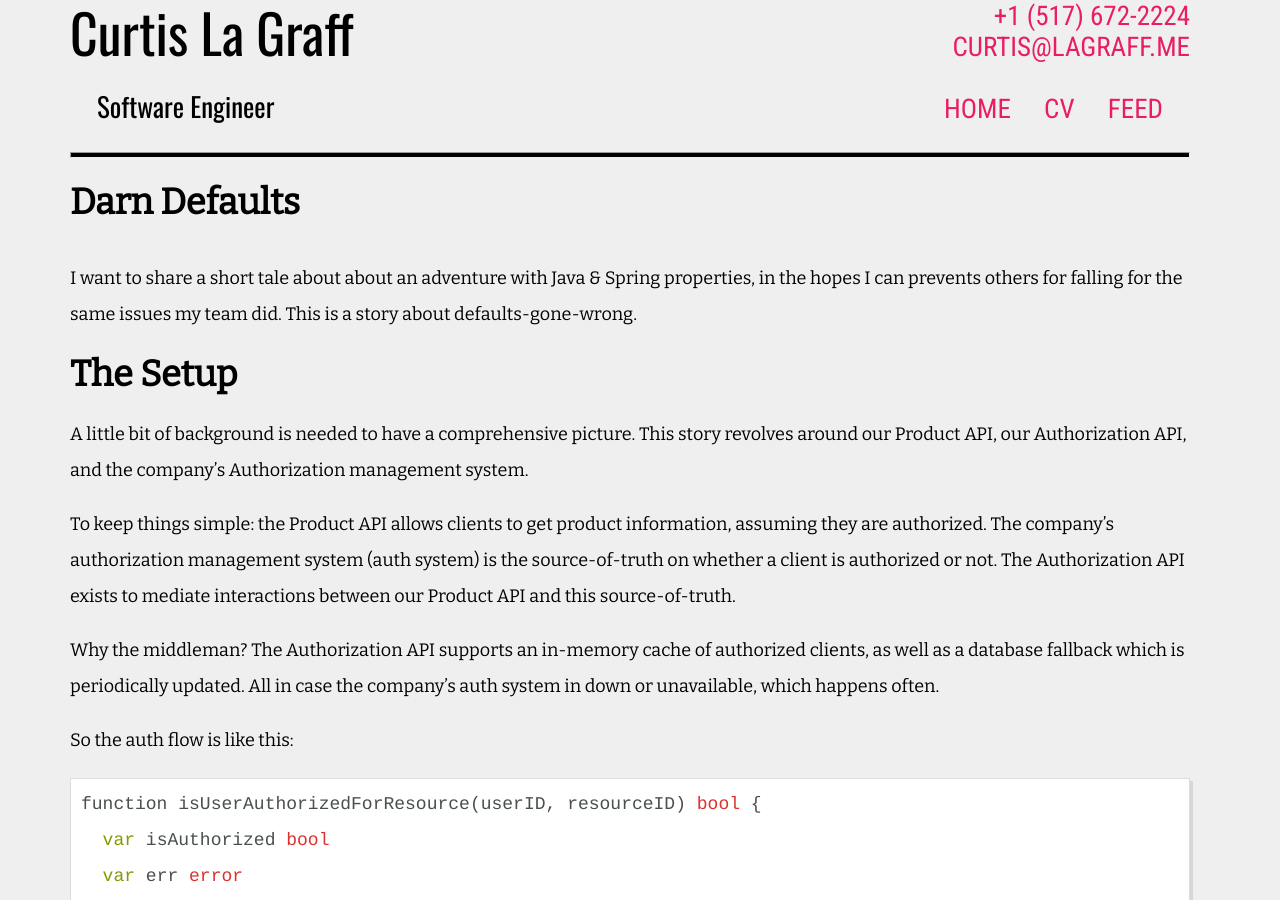
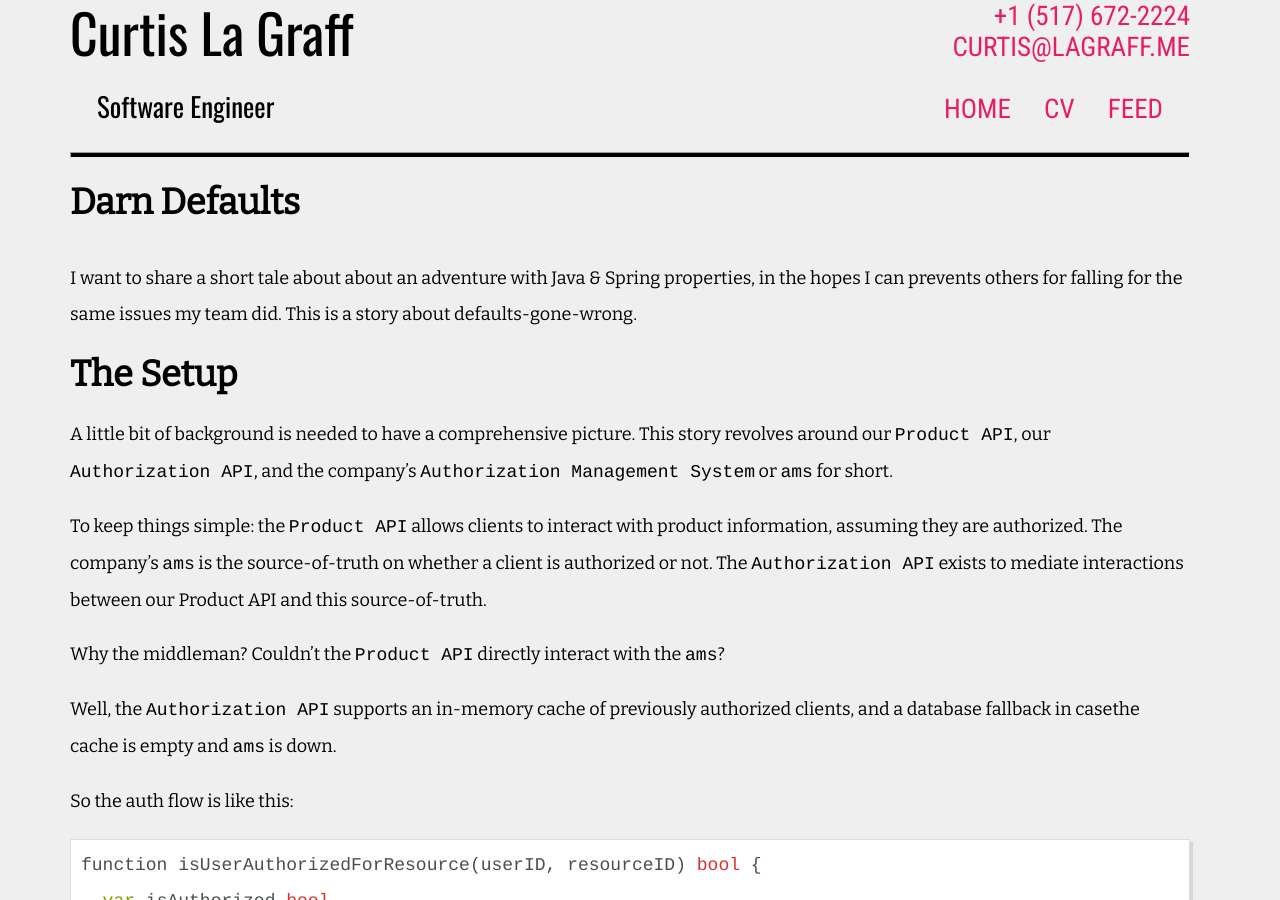
Before and after one commit to clagraff/clagraff.github.io, a Jekyll site: the page built from _posts/2020-01-08-darn-defaults.md, in a window 1280 px wide and 900 px high. Built offline with Jekyll 4.4.1, drawn with Linux system fonts in a browser that asks for light colours.

Commit message:
Update 2020-01-08-darn-defaults.md

```diff
--- a/_posts/2020-01-08-darn-defaults.md
+++ b/_posts/2020-01-08-darn-defaults.md
@@ -8,15 +8,16 @@ issues my team did. This is a story about defaults-gone-wrong.
 
 # The Setup
 
-A little bit of background is needed to have a comprehensive picture. This story revolves around our Product API, our Authorization API,
-and the company's Authorization management system.
+A little bit of background is needed to have a comprehensive picture. This story revolves around our `Product API`, our `Authorization API`,
+and the company's `Authorization Management System` or `ams` for short.
 
-To keep things simple: the Product API allows clients to get product information, assuming they are authorized. The company's
-authorization management system (auth system) is the source-of-truth on whether a client is authorized or not. The Authorization API
-exists to mediate interactions between our Product API and this source-of-truth.
+To keep things simple: the `Product API` allows clients to interact with product information, assuming they are authorized.
+The company's `ams` is the source-of-truth on whether a client is authorized or not. The `Authorization API` exists
+to mediate interactions between our Product API and this source-of-truth.
 
-Why the middleman? The Authorization API supports an in-memory cache of authorized clients, as well as a database fallback which is
-periodically updated. All in case the company's auth system in down or unavailable, which happens often.
+Why the middleman? Couldn't the `Product API` directly interact with the `ams`?
+
+Well, the `Authorization API` supports an in-memory cache of previously authorized clients, and a database fallback in casethe cache is empty and `ams` is down.
 
 So the auth flow is like this:
 
```
